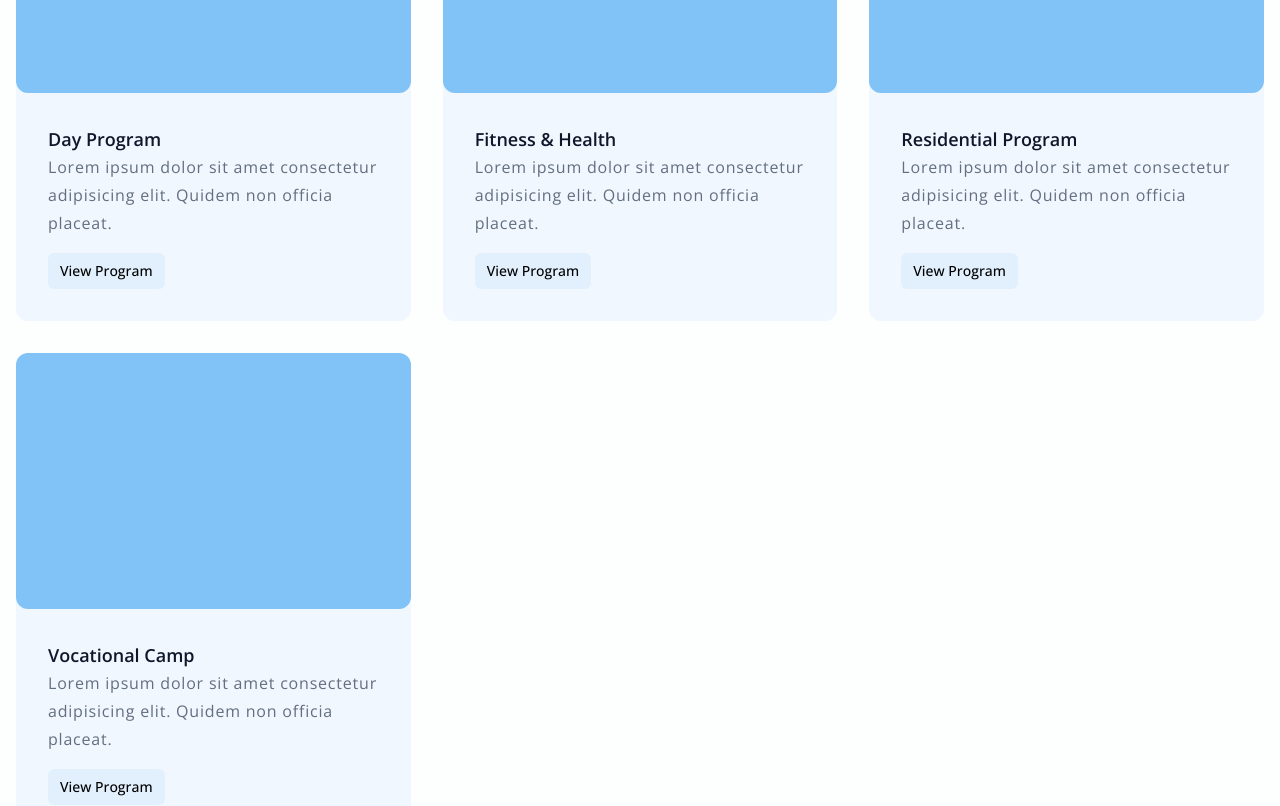
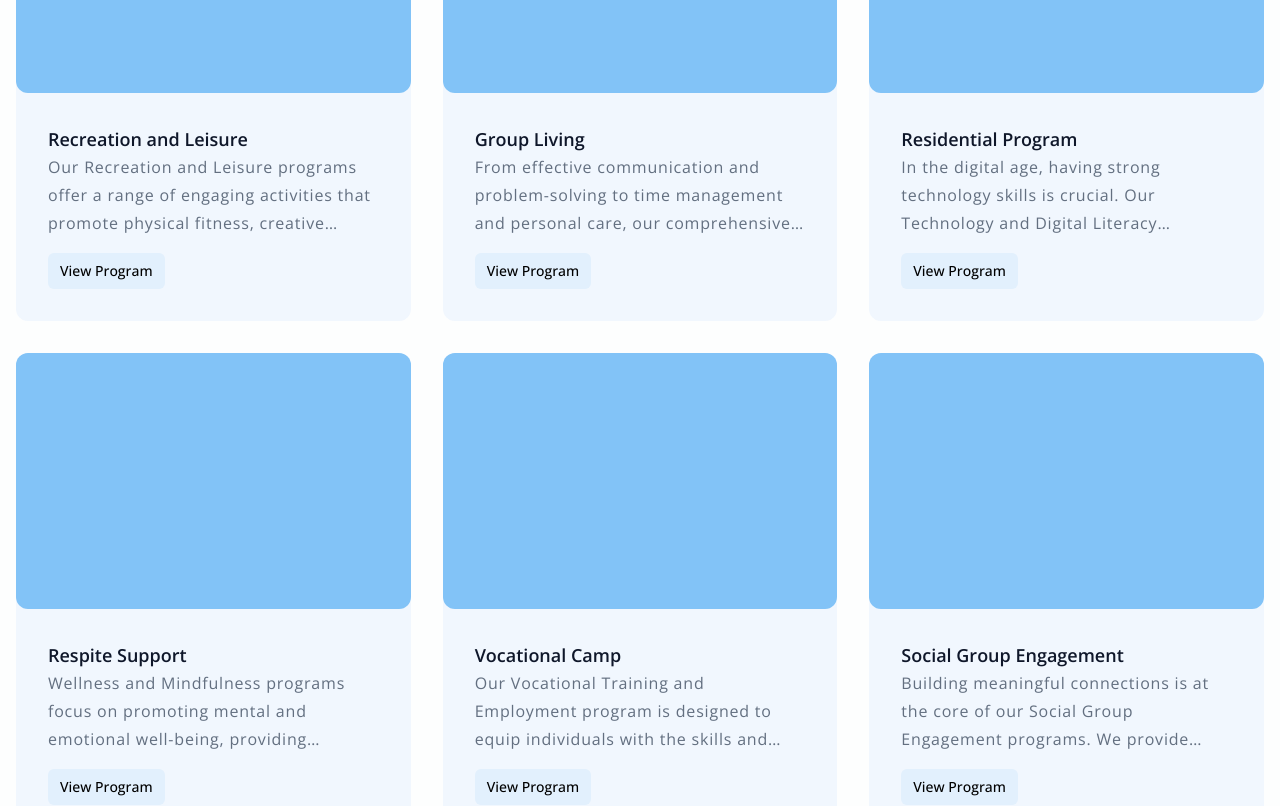
Before and after one commit to Justin-Bento/believe-support-services, a Next.js app: page /programs in a window 1280 px wide. Shown: the part 580-1386 px from the top of the page. Built offline with nearby package versions, Linux system fonts and the light colour scheme.

Commit message:
added more dummy programs

```diff
--- a/src/pages/programs.tsx
+++ b/src/pages/programs.tsx
@@ -30,7 +30,7 @@ function ProgramCard(props: any) {
           <div className="bg-primary-300 dark:bg-primary-800 w-full h-64 rounded-xl"></div>
           <div className="p-8">
             <h2 className="text-lg font-semibold text-slate-900 dark:text-slate-100">{props.Headline}</h2>
-            <p className="leading-7 tracking-wider text-opacity-75 text-slate-700/75 dark:text-slate-100/75">{props.Supporting}</p>
+            <p className="leading-7 line-clamp-3 tracking-wider text-opacity-75 text-slate-700/75 dark:text-slate-100/75">{props.Supporting}</p>
             <Button size="sm" variant="secondary" className="mt-4">View Program</Button>
           </div>
         </div>
@@ -40,8 +40,10 @@ function ProgramCard(props: any) {
 }
 
 const programs_iinfo = [
-  { title: "Day Program", description: "Lorem ipsum dolor sit amet consectetur adipisicing elit. Quidem non officia placeat." },
-  { title: "Fitness & Health", description: "Lorem ipsum dolor sit amet consectetur adipisicing elit. Quidem non officia placeat." },
-  { title: "Residential Program", description: "Lorem ipsum dolor sit amet consectetur adipisicing elit. Quidem non officia placeat." },
-  { title: "Vocational Camp", description: "Lorem ipsum dolor sit amet consectetur adipisicing elit. Quidem non officia placeat." }
+  { title: "Recreation and Leisure", description: "Our Recreation and Leisure programs offer a range of engaging activities that promote physical fitness, creative expression, and social interaction. Participants can explore new interests, make friends, and experience the joy of shared experiences." },
+  { title: "Group Living", description: "From effective communication and problem-solving to time management and personal care, our comprehensive curriculum equips participants with the skills necessary to navigate life's challenges." },
+  { title: "Residential Program", description: "In the digital age, having strong technology skills is crucial. Our Technology and Digital Literacy program helps individuals navigate the digital world with confidence. Participants learn essential computer skills, online safety practices, and how to utilize technology to enhance their communication, learning, and daily activities." },
+  { title: "Respite Support", description: "Wellness and Mindfulness programs focus on promoting mental and emotional well-being, providing participants with tools to manage stress, anxiety, and emotional challenges. Through meditation, mindfulness practices, and psychoeducation, individuals can develop resilience and cultivate a positive sense of self." },
+  { title: "Vocational Camp", description: "Our Vocational Training and Employment program is designed to equip individuals with the skills and confidence needed to enter the workforce with pride and purpose. Through a combination of skill-building workshops, career exploration, and hands-on training, participants can develop valuable vocational skills that lead to meaningful employment opportunities." },
+  { title: "Social Group Engagement", description: "Building meaningful connections is at the core of our Social Group Engagement programs. We provide inclusive spaces where individuals can connect with peers who share similar interests and experiences. Through group discussions, collaborative activities, and shared experiences, participants can develop lasting friendships and strengthen their social skills.." },
 ]
```
